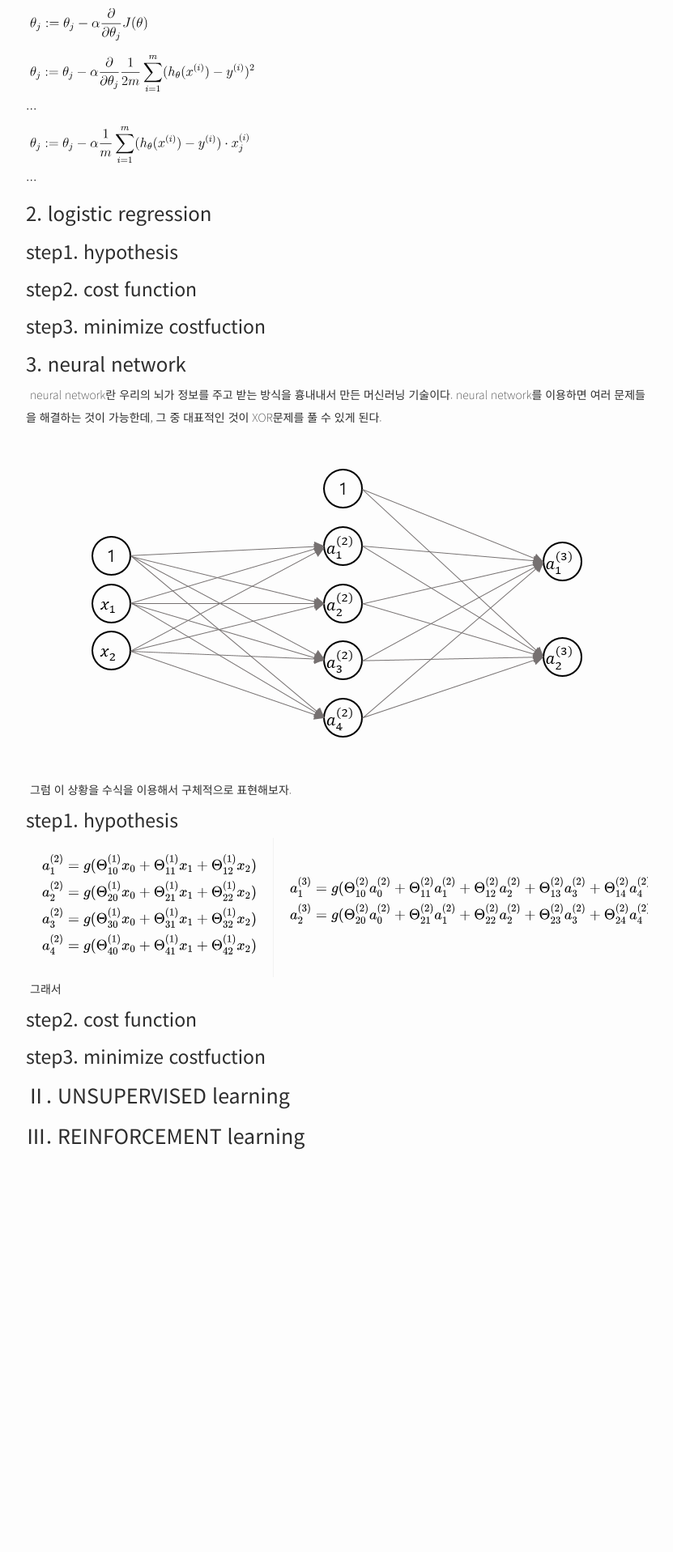
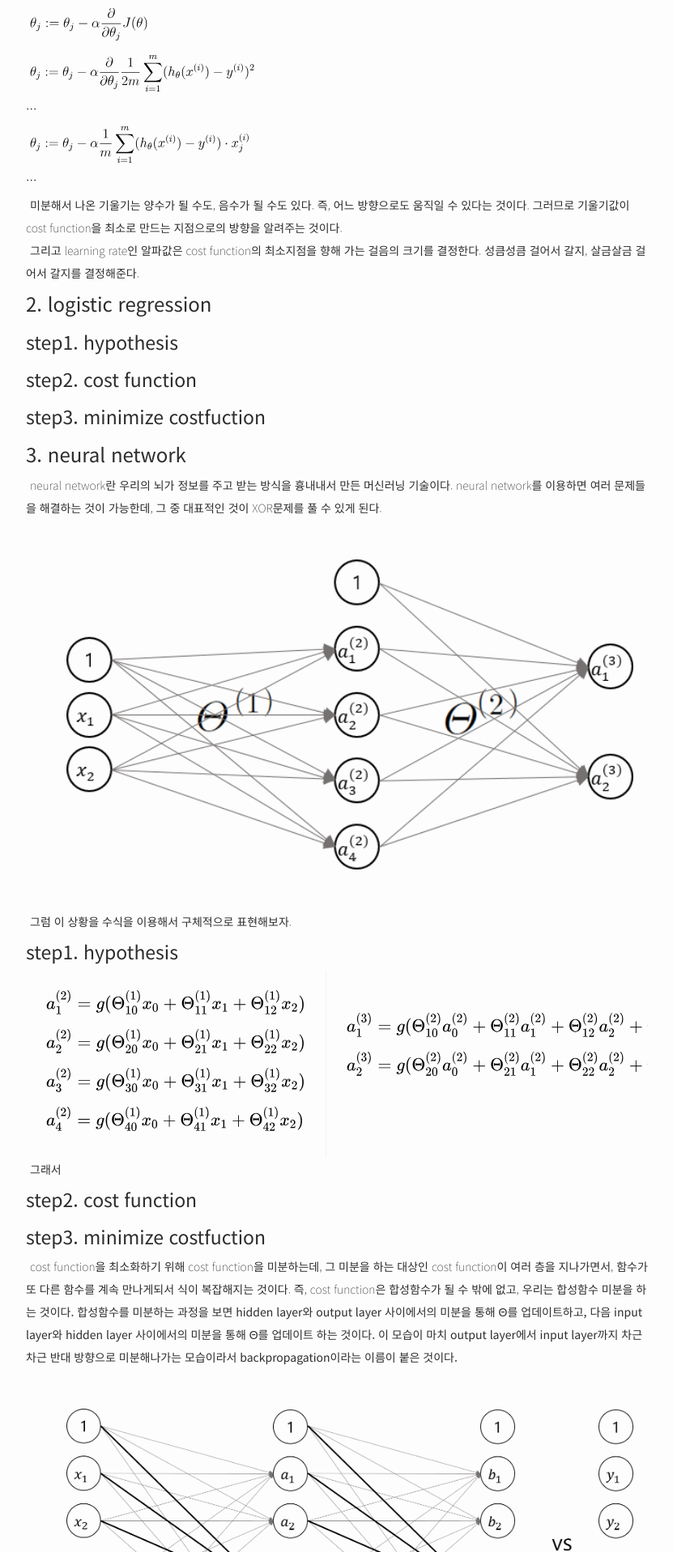
Before and after one commit to JeongJaeyoung/iintheworld-update1, a Python web app: template main/templates/part3-i_and_computer/chapter2-reality/section2-ai/ai.html in a window 1280 px wide. Shown: the part 1102-3019 px from the top of the page at 81% size, without its empty margins (224-1055 px from the left). Before the commit the page ends 2522 px from the top, so only its background shows below. Run offline with Jinja, Linux system fonts and the light colour scheme; the template is opened without the code that fills it, so the values that code supplies are empty; some libraries are stand-ins or nearby versions.

Commit message:
neural step3 image

```diff
--- a/main/static/css/base-large.css
+++ b/main/static/css/base-large.css
@@ -59,6 +59,10 @@ h6{
 p{
     text-indent: 5px; /*들여쓰기 기본 설정 */
 }
+/* strong 태그 */
+strong{
+    font-weight: 400;
+}
 
 /* CLASS 관련 기본 설정 */
 /* border 관련 */
@@ -101,7 +105,7 @@ p{
     height: 20px;
     margin: 5px;
 }
-.equa_squre{        /* 제곱 */
+.equa_square{        /* 제곱 */
     height: 30px;
     margin: 5px;
 }
@@ -139,10 +143,11 @@ p{
 }
 
 /* image 관련 */
-.margin-center{
-
+.image-center{
+    display: block;
     margin: 0 auto;
-
+    width: 700px;
+    padding: 50px;
 }
 
 /* margin 관련 */
--- a/main/static/css/base-small.css
+++ b/main/static/css/base-small.css
@@ -86,4 +86,8 @@ h6{
     margin: 5px;
 }
 
+/* image 관련 */
+.image-center{
+    width: 850px;
+}
 /* ID 관련 기본 설정 */
--- a/main/templates/part3-i_and_computer/chapter2-reality/section2-ai/ai.html
+++ b/main/templates/part3-i_and_computer/chapter2-reality/section2-ai/ai.html
@@ -445,6 +445,15 @@
               src="../../../../static/img/ai/supervised learning/linear_regression-step3-minimize_cost_function3_n.svg"
               alt="\theta _{n}:= \theta_{n} - \alpha\frac{1}{m}\sum_{i=1}^{m}(h_{\theta}(x^{(i)})-y^{(i)})\cdot x_{n}^{(i)}">
             </div>
+            <p>
+              미분해서 나온 기울기는 양수가 될 수도, 음수가 될 수도 있다.
+              즉, 어느 방향으로도 움직일 수 있다는 것이다.
+              그러므로 기울기값이 cost function을 최소로 만드는 지점으로의 방향을 알려주는 것이다.
+            </p>
+            <p>
+              그리고 learning rate인 알파값은 cost function의 최소지점을 향해 가는 걸음의 크기를 결정한다.
+              성큼성큼 걸어서 갈지, 살금살금 걸어서 갈지를 결정해준다.
+            </p>
 
           <h2>2. logistic regression</h2>
           <h3>step1. hypothesis</h3>
@@ -457,7 +466,7 @@
             neural network를 이용하면 여러 문제들을 해결하는 것이 가능한데, 그 중 대표적인 것이 XOR문제를 풀 수 있게 된다.
 
           </p>
-          <img class="margin-center disp-block pad-50" src="../../../../static/img/ai/supervised learning/neural_network-basic.png" alt="neural_network-basic">
+          <img class="image-center" src="../../../../static/img/ai/supervised learning/neural_network-basic.png" alt="neural_network-basic">
           <p>
             그럼 이 상황을 수식을 이용해서 구체적으로 표현해보자.
           </p>
@@ -493,6 +502,17 @@
 
           <h3>step2. cost function</h3>
           <h3>step3. minimize costfuction</h3>
+          <p>
+            cost function을 최소화하기 위해 cost function을 미분하는데,
+            그 미분을 하는 대상인 cost function이 여러 층을 지나가면서, 함수가 또 다른 함수를 계속 만나게되서
+            식이 복잡해지는 것이다. 즉, cost function은 합성함수가 될 수 밖에 없고,
+            우리는 <strong>합성함수 미분을 하는 것</stron>이다.
+            합성함수를 미분하는 과정을 보면 hidden layer와 output layer 사이에서의 미분을 통해  Θ를 업데이트하고,
+            다음 input layer와 hidden layer 사이에서의 미분을 통해 Θ를 업데이트 하는 것이다.
+            이 모습이 마치 output layer에서 input layer까지 차근차근 반대 방향으로 미분해나가는 모습이라서
+            backpropagation이라는 이름이 붙은 것이다.
+          </p>
+          <img class="image-center" src="../../../../static/img/ai/supervised learning/neural_network-step3-image.png" alt="neural_network-step3-image.png">
 
           <h1>Ⅱ. UNSUPERVISED learning</h1>
 
@@ -500,7 +520,7 @@
           <br><br><br><br><br><br><br><br><br><br>
 
 
-
+a
         </div>
       </div>
 
```
Also changed, not shown: main/static/img/ai/supervised learning/neural_network-basic.png, main/static/img/ai/supervised learning/neural_network-step3-image.png (added), 1 other file.
